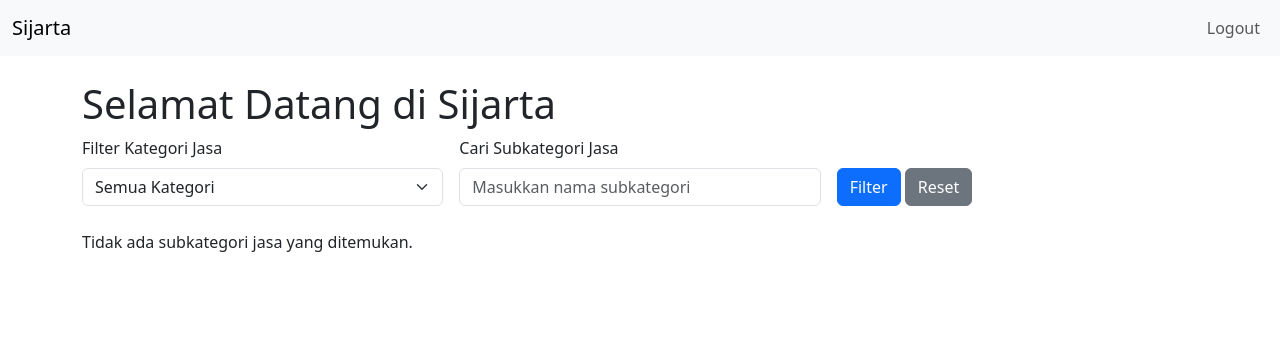
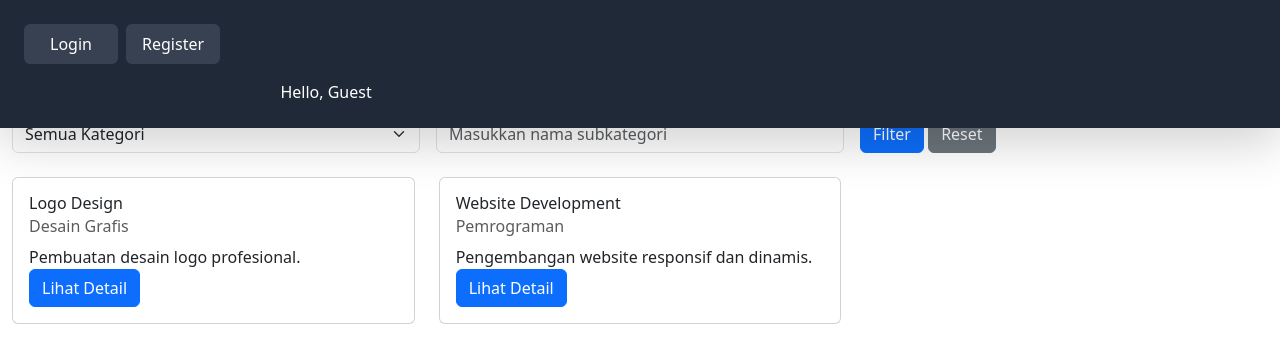
Before and after one commit to thorbert-anson-shi/tk-basdat-ugristek, a Django app: page / in a window 1280 px wide. Shown: the top 363 px of the page. Run offline with Django 5.2, Linux system fonts and the light colour scheme; some libraries are stand-ins or nearby versions.

Commit message:
update homepage

```diff
--- a/main/templates/main/homepage.html
+++ b/main/templates/main/homepage.html
@@ -5,22 +5,8 @@
     <link href="https://cdn.jsdelivr.net/npm/bootstrap@5.3.0/dist/css/bootstrap.min.css" rel="stylesheet">
 </head>
 <body>
-    <nav class="navbar navbar-expand-lg navbar-light bg-light">
-      <div class="container-fluid">
-        <a class="navbar-brand" href="{% url 'homepage' %}">Sijarta</a>
-        <button class="navbar-toggler" type="button" data-bs-toggle="collapse" data-bs-target="#navbarNav"
-                aria-controls="navbarNav" aria-expanded="false" aria-label="Toggle navigation">
-          <span class="navbar-toggler-icon"></span>
-        </button>
-        <div class="collapse navbar-collapse" id="navbarNav">
-          <ul class="navbar-nav ms-auto">
-            <li class="nav-item">
-              <a class="nav-link" href="{% url 'logout' %}">Logout</a>
-            </li>
-          </ul>
-        </div>
-      </div>
-    </nav>
+    <!-- Sertakan Navbar -->
+    {% include 'navbar.html' %}
 
     <div class="container mt-4">
         <h1>Selamat Datang di Sijarta</h1>
@@ -31,8 +17,8 @@
                 <select id="kategori" name="kategori" class="form-select">
                     <option value="">Semua Kategori</option>
                     {% for kategori in kategori_jasa %}
-                        <option value="{{ kategori.0 }}" {% if selected_kategori == kategori.0|stringformat:"s" %}selected{% endif %}>
-                            {{ kategori.1 }}
+                        <option value="{{ kategori.id }}" {% if selected_kategori == kategori.id|stringformat:"s" %}selected{% endif %}>
+                            {{ kategori.nama_kategori }}
                         </option>
                     {% endfor %}
                 </select>
@@ -53,10 +39,17 @@
                 <div class="col-md-4 mb-4">
                     <div class="card h-100">
                         <div class="card-body">
-                            <h5 class="card-title">{{ subkategori.1 }}</h5>
-                            <h6 class="card-subtitle mb-2 text-muted">{{ subkategori.3 }}</h6>
-                            <p class="card-text">{{ subkategori.2 }}</p>
-                            <a href="{% url 'subkategori_jasa_pelanggan' subkategori.0 %}" class="btn btn-primary">Lihat Detail</a>
+                            <h5 class="card-title">{{ subkategori.nama_subkategori }}</h5>
+                            <!-- Jika Anda ingin menampilkan nama kategori, Anda perlu mengambilnya berdasarkan kategori_jasa_id -->
+                            <h6 class="card-subtitle mb-2 text-muted">
+                                {% for kategori in kategori_jasa %}
+                                    {% if kategori.id == subkategori.kategori_jasa_id %}
+                                        {{ kategori.nama_kategori }}
+                                    {% endif %}
+                                {% endfor %}
+                            </h6>
+                            <p class="card-text">{{ subkategori.deskripsi }}</p>
+                            <a href="{% url 'subkategori_jasa_pelanggan' subkategori.id %}" class="btn btn-primary">Lihat Detail</a>
                         </div>
                     </div>
                 </div>
--- a/main/views.py
+++ b/main/views.py
@@ -3,7 +3,6 @@ from django.db import connection
 from django.contrib.auth.decorators import login_required
 
 
-# Dummy Data untuk Kategori Jasa
 DUMMY_KATEGORI_JASA = [
     {
         "id": "55555555-5555-5555-5555-555555555555",
@@ -15,11 +14,47 @@ DUMMY_KATEGORI_JASA = [
     }
 ]
 
+# Dummy Data untuk Subkategori Jasa
+DUMMY_SUBKATEGORI_JASA = [
+    {
+        "id": "77777777-7777-7777-7777-777777777777",
+        "nama_subkategori": "Logo Design",
+        "deskripsi": "Pembuatan desain logo profesional.",
+        "kategori_jasa_id": "55555555-5555-5555-5555-555555555555"
+    },
+    {
+        "id": "88888888-8888-8888-8888-888888888888",
+        "nama_subkategori": "Website Development",
+        "deskripsi": "Pengembangan website responsif dan dinamis.",
+        "kategori_jasa_id": "66666666-6666-6666-6666-666666666666"
+    }
+]
+
 def homepage(request):
-    kategori = DUMMY_KATEGORI_JASA
-    return render(request, 'main/homepage.html', {'kategori': kategori})
+    # Ambil nilai filter dari query parameters, jika ada
+    selected_kategori = request.GET.get('kategori', '')
+    search_subkategori = request.GET.get('search', '')
 
+    # Terapkan filter berdasarkan kategori dan pencarian subkategori
+    filtered_subkategori = DUMMY_SUBKATEGORI_JASA
 
+    if selected_kategori:
+        filtered_subkategori = [
+            sub for sub in filtered_subkategori if sub['kategori_jasa_id'] == selected_kategori
+        ]
+
+    if search_subkategori:
+        filtered_subkategori = [
+            sub for sub in filtered_subkategori if search_subkategori.lower() in sub['nama_subkategori'].lower()
+        ]
+
+    context = {
+        'kategori_jasa': DUMMY_KATEGORI_JASA,
+        'subkategori_jasa': filtered_subkategori,
+        'selected_kategori': selected_kategori,
+        'search_subkategori': search_subkategori,
+    }
+    return render(request, 'main/homepage.html', context)
 
 def navbar(request):
     return render(request, "navbar.html")
```
